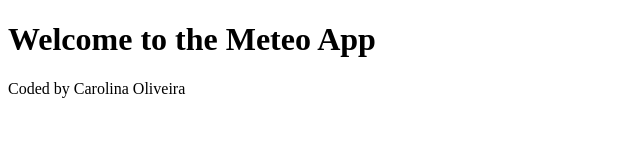
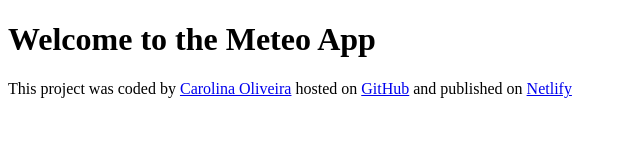
Before and after one commit to carolinadoliveira/meteo, a plain HTML site: page index.html in a window 1280 px wide. Shown: the whole page, without its empty margins (0-640 px from the left). Drawn offline with Linux system fonts and the light colour scheme.

Commit message:
added links to the footer

```diff
--- a/index.html
+++ b/index.html
@@ -7,6 +7,19 @@
   </head>
   <body>
     <h1>Welcome to the Meteo App</h1>
-    <footer>Coded by Carolina Oliveira</footer>
+    <footer>
+      This project was coded by
+      <a href="https://github.com/carolinadoliveira" target="_blank"
+        >Carolina Oliveira</a
+      >
+      hosted on
+      <a href="https://github.com/carolinadoliveira/meteo" target="_blank"
+        >GitHub</a
+      >
+      and published on
+      <a href="https://meteo-app-shecodes-project.netlify.app/" target="_blank">
+        Netlify</a
+      >
+    </footer>
   </body>
 </html>
```
